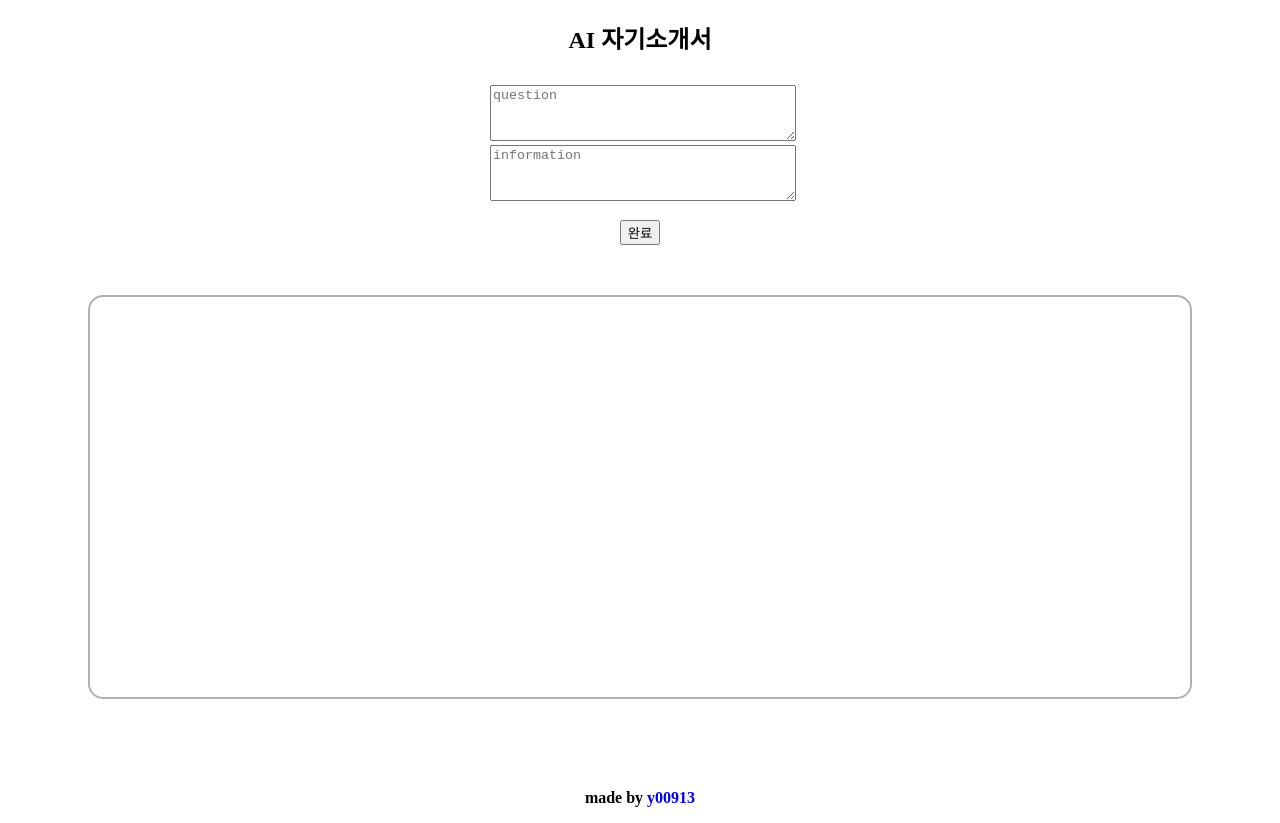
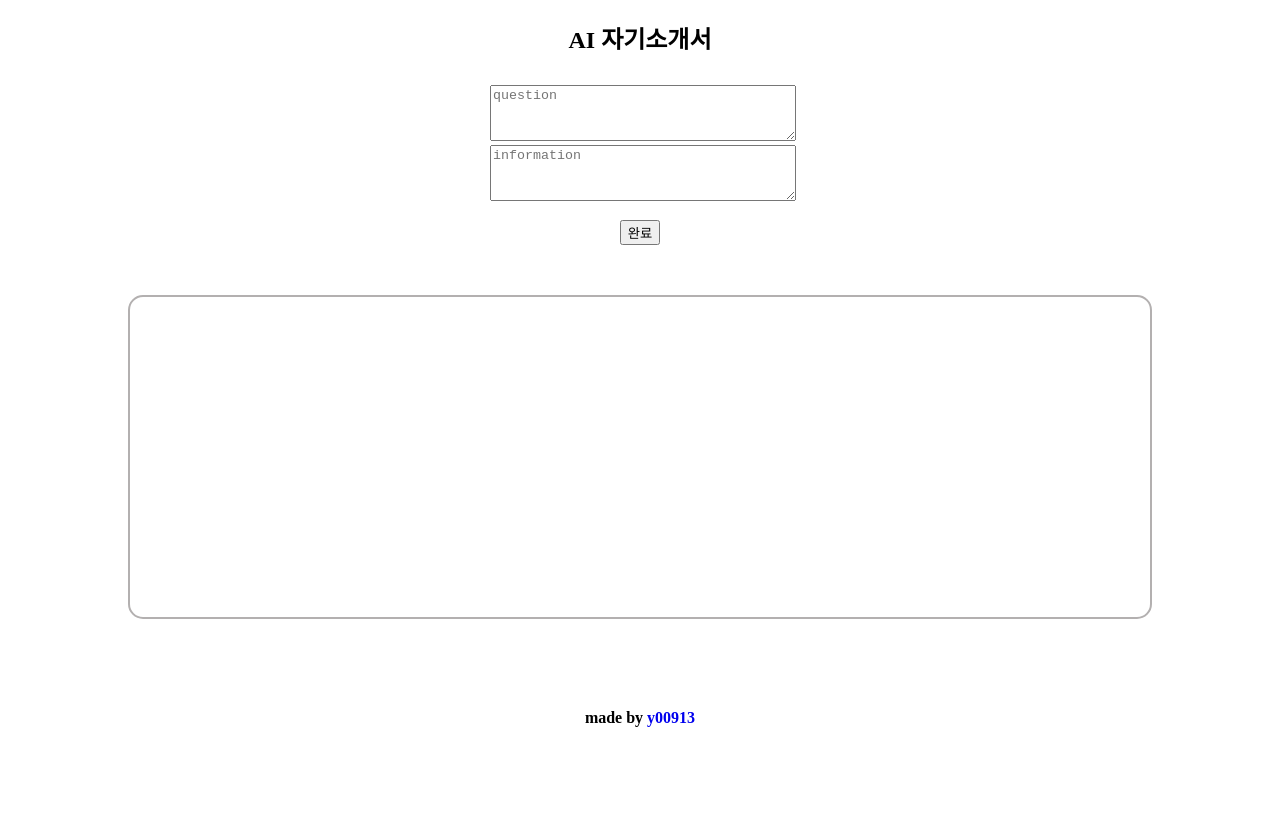
Before and after one commit to y00913/AI-cover-letter, a Vue app in the folder front-end/: page / in a window 1280 px wide. After the commit the page ends 800 px from the top, so only its background shows below. Built offline with nearby package versions, Linux system fonts and the light colour scheme.

Commit message:
feat: 디자인 변경

```diff
--- a/front-end/src/App.vue
+++ b/front-end/src/App.vue
@@ -20,13 +20,13 @@
       </div>
     </form>
 
-    <div id="result">
+    <div id="result-box">
 
       <div id="loading" v-if="isLoading">
         <img src="./assets/loading.gif">
       </div>
 
-      <div v-if="!isLoading">
+      <div id="result" v-if="!isLoading">
         <a> {{ chatGpt }} </a>
       </div>
 
@@ -48,14 +48,12 @@ export default {
   methods: {
     async ask() {
       this.isLoading = true;
-      let result = await axios.post("http://218.237.234.37:8000/gpt/v1/chat/msg", {
+      const result = await axios.post("http://218.237.234.37:8000/gpt/v1/chat/msg", {
         question: this.question,
         information: this.information,
       });
       this.chatGpt = result.data;
       this.isLoading = false;
-
-      console.log(this.chatGpt);
     },
   },
 
@@ -90,14 +88,17 @@ body {
   margin-bottom: 10px;
 }
 
-#result {
+#result-box {
   border-radius: 15px;
-  padding: 50px;
+  padding: 10px;
   border: 2px solid #b3b0b0;
   margin: 30px;
   width: 1000px;
-  height: 300px;
+  height: auto;
+  min-height: 300px;
   align-items: center;
+  white-space : pre-wrap;
+  word-wrap : break-word;
 }
 
 #question {
@@ -122,4 +123,8 @@ body {
 #loading {
   margin-top: 100px;
 }
+
+#result {
+  margin: 20px;
+}
 </style>
```
